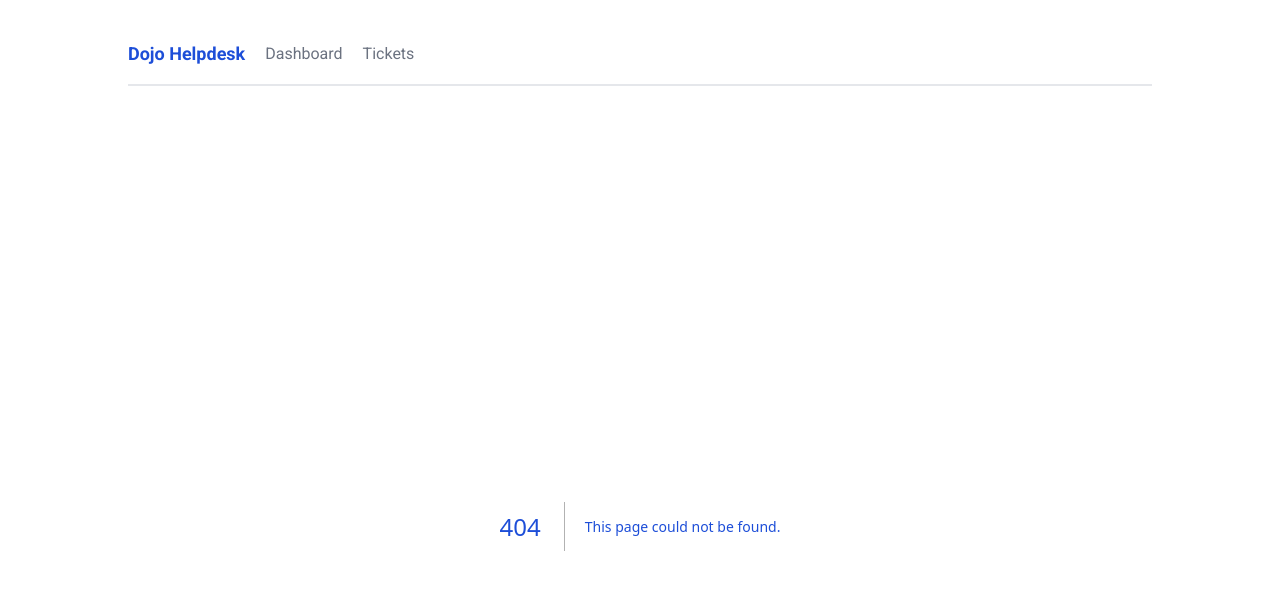
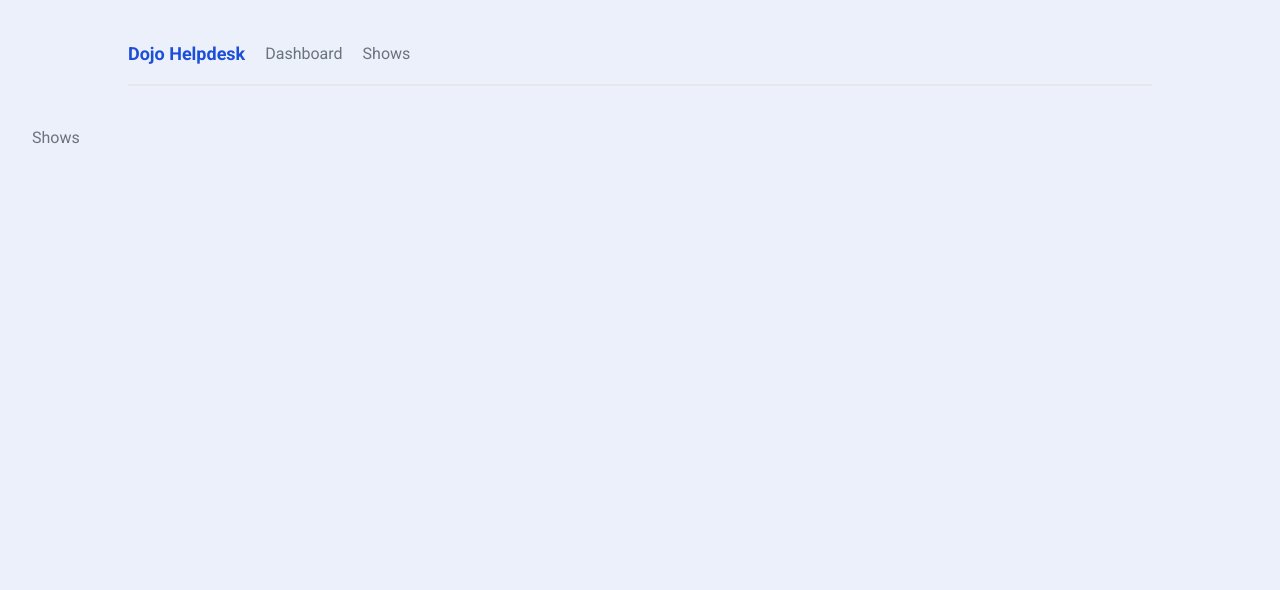
Before and after one commit to lara-isak/whats-next, a Next.js app: page /shows in a window 1280 px wide. Before the commit this address had no page. Shown: the top 590 px of the page. Built offline with nearby package versions, Linux system fonts and the light colour scheme.

Commit message:
🎨 Change naming for the second page

```diff
--- a/app/components/Navbar.jsx
+++ b/app/components/Navbar.jsx
@@ -6,7 +6,7 @@ export default function Navbar() {
     <nav>
         <h1>Dojo Helpdesk</h1>
         <Link href='/'>Dashboard</Link>
-        <Link href='/tickets'>Tickets</Link>
+        <Link href='/shows'>Shows</Link>
     </nav>
   )
 }
--- /dev/null
+++ b/app/shows/page.jsx
@@ -0,0 +1,7 @@
+import React from 'react'
+
+export default function Shows() {
+  return (
+    <div>Shows</div>
+  )
+}
--- a/app/tickets/page.jsx
+++ /dev/null
@@ -1,7 +0,0 @@
-import React from 'react'
-
-export default function Tickets() {
-  return (
-    <div>Tickets</div>
-  )
-}
```
